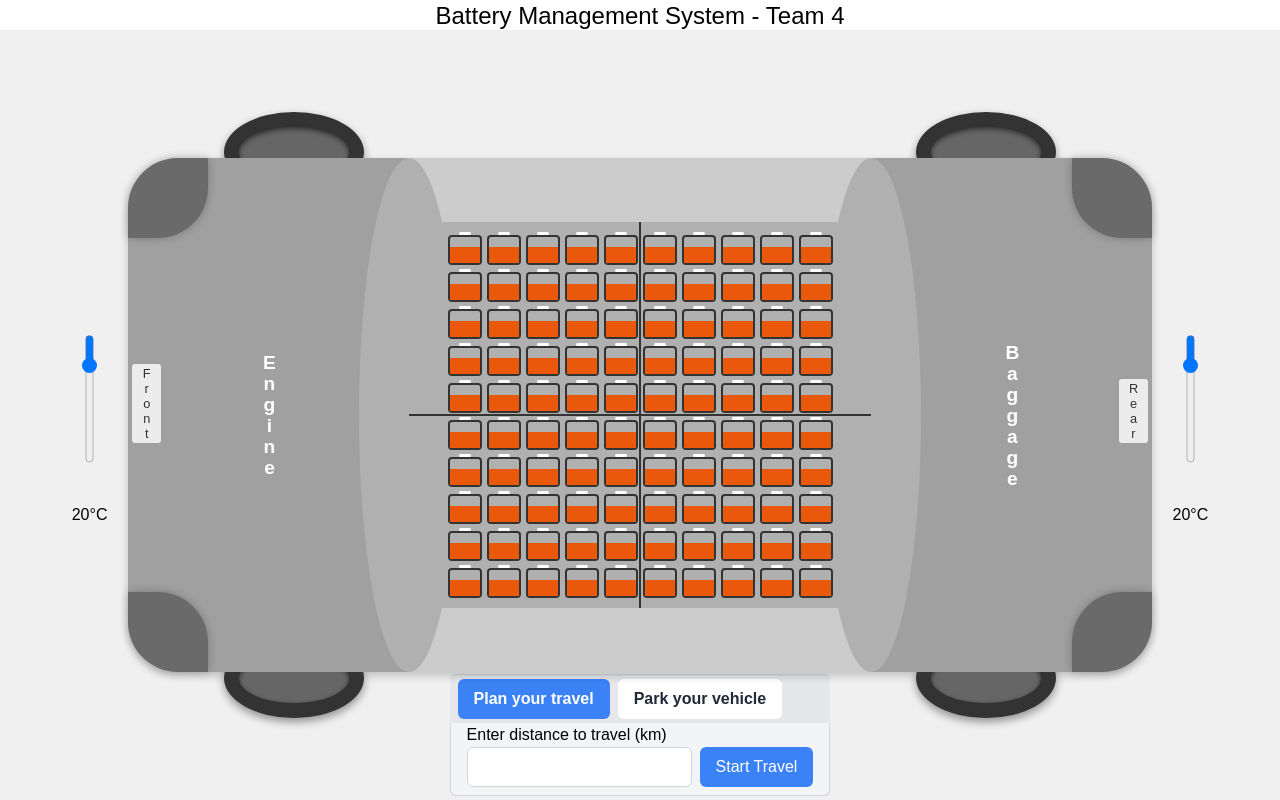
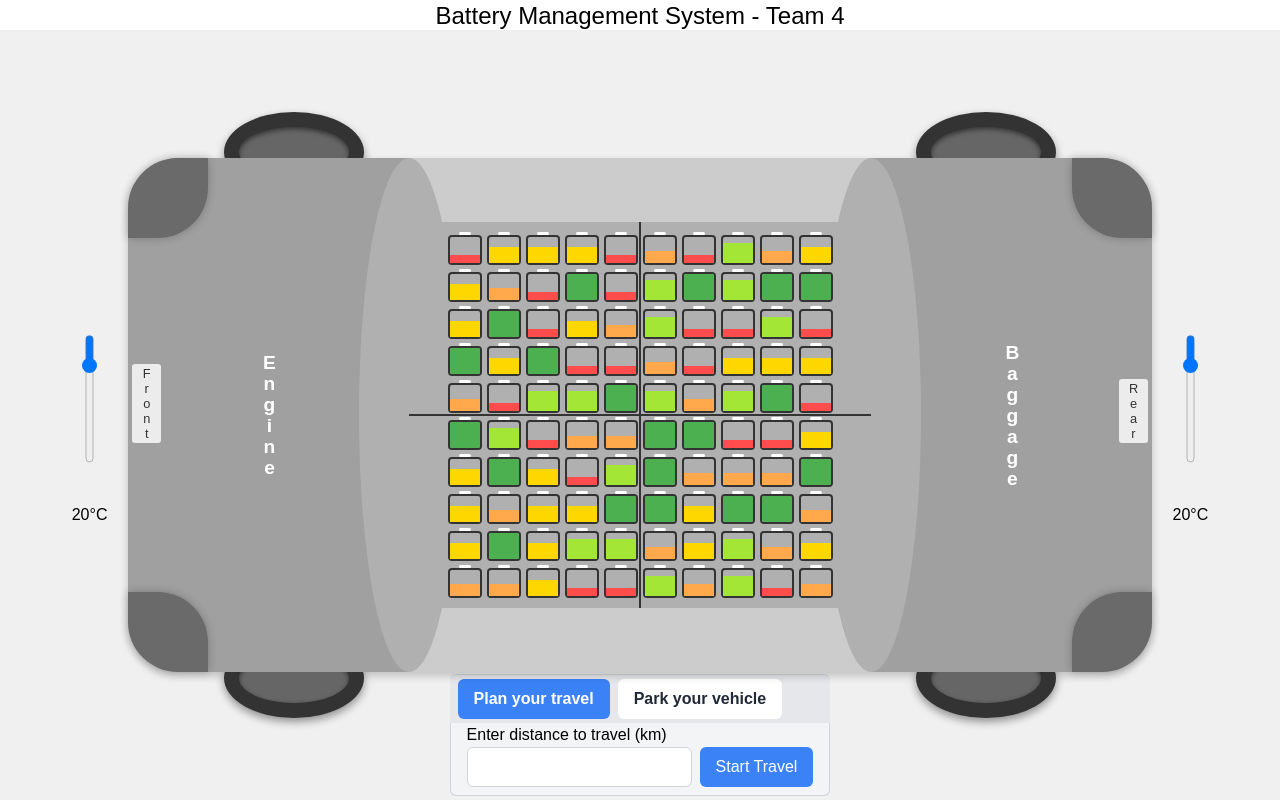
Before and after one commit to aamz123/bms, a Next.js app in the folder bms/: page / in a window 1280 px wide. Built offline with nearby package versions, Linux system fonts and the light colour scheme.

Commit message:
update: to prevent hydration error, included dynamic import, to visualize better we assigned random numbers to each cell so we can see different colors

```diff
--- a/bms/app/components/VehicleView.tsx
+++ b/bms/app/components/VehicleView.tsx
@@ -11,7 +11,9 @@ export default function VehicleView() {
 
   const [leftTemperature, setLeftTemperature] = useState("20"); // Temperature for left side
   const [rightTemperature, setRightTemperature] = useState("20"); // Temperature for right side
-  const charge = 34; // Charge level can be dynamic or static for testing
+  //const charge = 34; // Charge level can be dynamic or static for testing
+  // Utility function to generate a random charge level between 0 and 100
+  const getRandomCharge = () => Math.floor(Math.random() * 101);
   return (
     <div className="vehicle-container">
       <div className="flex flex-col items-center w-[6%]">
@@ -36,7 +38,9 @@ export default function VehicleView() {
         {/* Battery Section */}
         <div className="vehicle-section battery">
           <div className="grid gap-5 z-10">
-            {Array.from({ length: 100 }).map((_, index) => (
+            {Array.from({ length: 100 }).map((_, index) => {
+              const charge = getRandomCharge(); // Generate random charge for each battery cell
+              return (
                 <div
                   key={index}
                   className={`battery-icon_wrapper lvl${
@@ -47,19 +51,19 @@ export default function VehicleView() {
 
                   {/* Display the battery icon based on the charge level */}
                   {charge < 20 && (
-                  <div className="battery-icon_1 w-full h-[8px] bg-red-600"></div>
+                    <div className="battery-icon_1 w-full h-[8px] bg-[#FF4C4C]"></div>
                   )}
                   {charge >= 20 && charge < 40 && (
-                  <div className="battery-icon_2 w-full h-[16px] bg-orange-600"></div>
+                    <div className="battery-icon_2 w-full h-[12px] bg-[#FFA94C]"></div>
                   )}
                   {charge >= 40 && charge < 60 && (
-                  <div className="battery-icon_3 w-full h-[24px] bg-yellow-600"></div>
+                    <div className="battery-icon_3 w-full h-[16px] bg-[#FFD700]"></div>
                   )}
                   {charge >= 60 && charge < 80 && (
-                  <div className="battery-icon_4 w-full h-[32px] bg-green-400"></div>
+                    <div className="battery-icon_4 w-full h-[20px] bg-[#A3E635]"></div>
                   )}
                   {charge >= 80 && (
-                  <div className="battery-icon_5 w-full h-full rounded-[2px] bg-green-600"></div>
+                    <div className="battery-icon_5 w-full h-full rounded-[2px] bg-[#4CAF50]"></div>
                   )}
 
                   {/* Tooltip for showing details on hover */}
@@ -67,7 +71,8 @@ export default function VehicleView() {
                     Charge: {charge}%
                   </div>
                 </div>
-            ))}
+              );
+            })}
           </div>
         </div>
 
--- a/bms/app/page.tsx
+++ b/bms/app/page.tsx
@@ -1,6 +1,8 @@
-import VehicleView from "./components/VehicleView";
-import InputView from "./components/InputView";
-
+"use client";
+import dynamic from "next/dynamic";
+const VehicleView = dynamic(() => import("./components/VehicleView"), {
+  ssr: false,
+});
 export default function Home() {
   return (
     <div>
```
Lines whose indentation alone changed are shown as unchanged.
